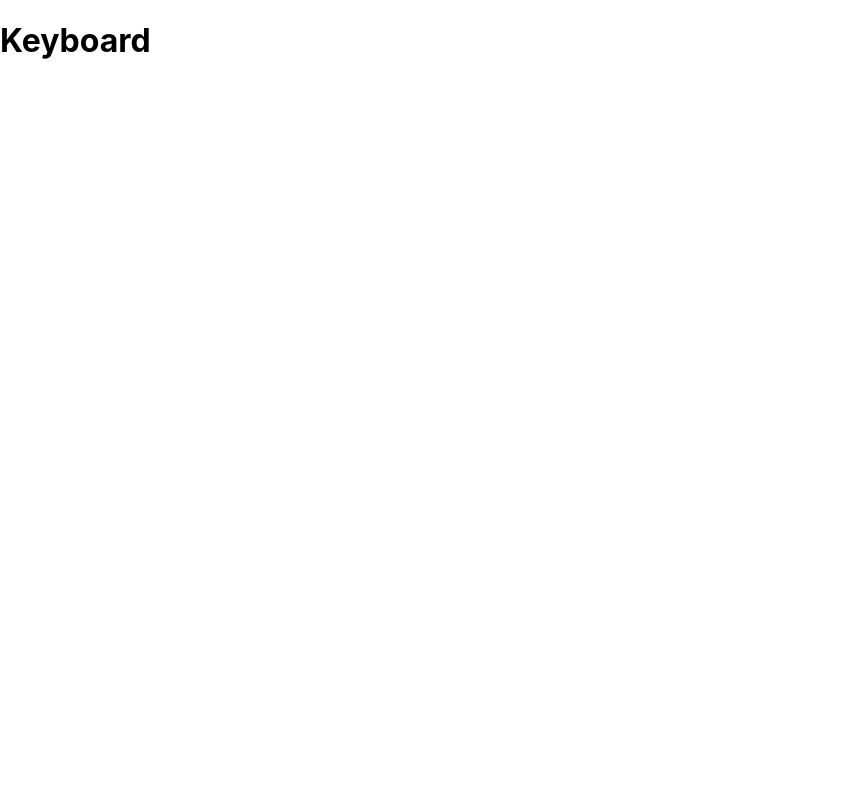
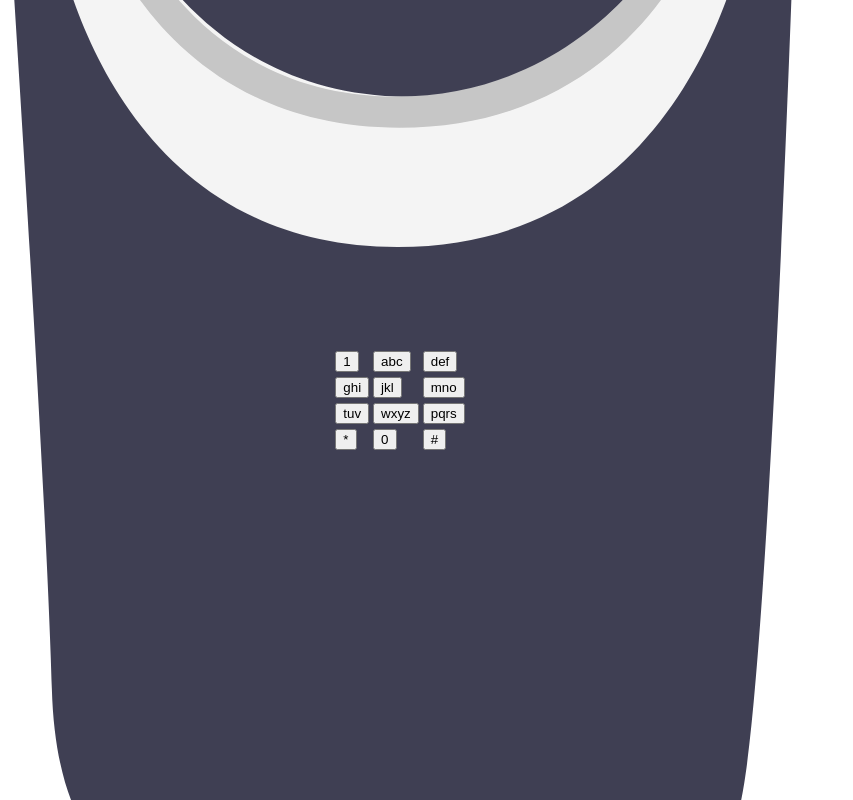
Before and after one commit to danielbpc2/accenture-tijolo, a React (Create React App) app: page / in a window 1280 px wide. Shown: the whole page, without its empty margins (0-853 px from the left). Built offline with nearby package versions, Linux system fonts and the light colour scheme.

Commit message:
Keyboard and KpButton: Created Button Component

```diff
--- a/src/App.js
+++ b/src/App.js
@@ -1,5 +1,4 @@
 import React from "react";
-import logo from "./logo.svg";
 import "./App.css";
 
 import Routes from "./routes";
--- /dev/null
+++ b/src/components/KpButton/index.js
@@ -0,0 +1,7 @@
+import React from "react";
+
+function KpButton(props) {
+  return <button>{props.digits}</button>;
+}
+
+export default KpButton;
--- a/src/pages/Keyboard/index.js
+++ b/src/pages/Keyboard/index.js
@@ -1,11 +1,63 @@
 import React from "react";
 import "./styles.css";
+
+import KpButton from "../../components/KpButton";
 
 function Keyboard() {
   return (
     <main>
-      <h1>Keyboard</h1>
-      <div id="keyboard"></div>
+      <div className="content">
+        <div id="keyboard">
+          <table>
+            <tbody>
+              <tr>
+                <td>
+                  <KpButton digits="1" />
+                </td>
+                <td>
+                  <KpButton digits="abc" />
+                </td>
+                <td>
+                  <KpButton digits="def" />
+                </td>
+              </tr>
+              <tr>
+                <td>
+                  <KpButton digits="ghi" />
+                </td>
+                <td>
+                  <KpButton digits="jkl" />
+                </td>
+                <td>
+                  <KpButton digits="mno" />
+                </td>
+              </tr>
+              <tr>
+                <td>
+                  <KpButton digits="tuv" />
+                </td>
+                <td>
+                  <KpButton digits="wxyz" />
+                </td>
+                <td>
+                  <KpButton digits="pqrs" />
+                </td>
+              </tr>
+              <tr>
+                <td>
+                  <KpButton digits="*" />
+                </td>
+                <td>
+                  <KpButton digits="0" />
+                </td>
+                <td>
+                  <KpButton digits="#" />
+                </td>
+              </tr>
+            </tbody>
+          </table>
+        </div>
+      </div>
     </main>
   );
 }
--- a/src/pages/Keyboard/styles.css
+++ b/src/pages/Keyboard/styles.css
@@ -1,8 +1,16 @@
 #keyboard {
   background: url(../../assets//images/Tijolo.svg);
   background-repeat: no-repeat;
-  background-size: contain;
+  background-size: cover;
   height: 100%;
   width: 100%;
-  max-width: 1780px;
+  display: flex;
+  align-items: center;
+  justify-content: center;
+  background-position: center;
 }
+
+.content {
+  width: 100vh;
+  height: 100vh;
+}
```
Also changed, not shown: src/components/KpButton/style.css (added).
